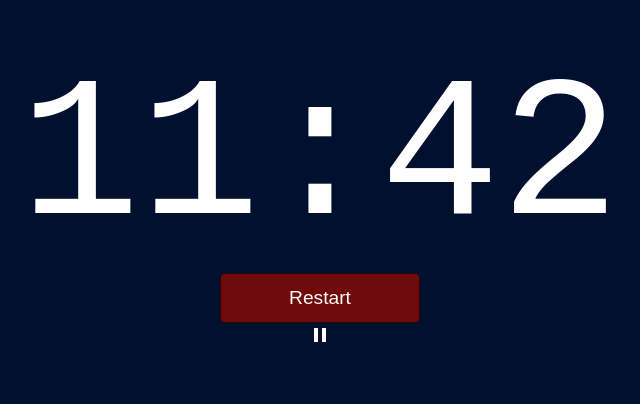
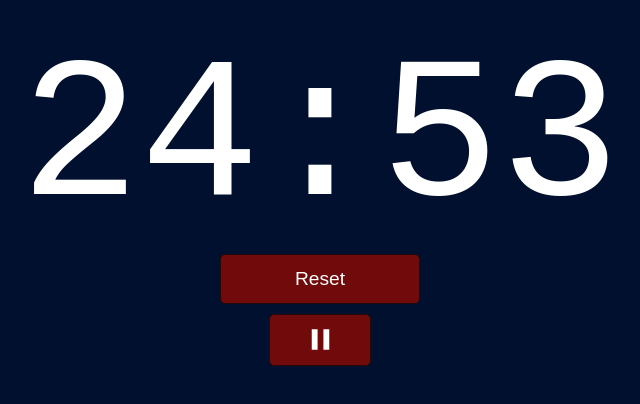
Before and after one commit to muhammed-ijlan/PomodoroApp, a React (Create React App) app: page / in a window 1280 px wide. Shown: the part 204-608 px from the top of the page, without its empty margins (320-960 px from the left). Built offline with nearby package versions, Linux system fonts and the light colour scheme.

Commit message:
added play pause button with functionality

```diff
--- a/src/App.css
+++ b/src/App.css
@@ -28,3 +28,26 @@
   border: 1px solid rgb(35, 9, 9);
   border-radius: 5px;
 }
+.icons {
+  margin-top: 10px;
+  display: flex;
+  align-items: center;
+  justify-content: center;
+  gap: 10px;
+}
+.icons div {
+  align-items: center;
+  justify-content: center;
+  font-size: large;
+  text-align: center;
+  display: flex;
+  width: 100px;
+
+  border: none;
+  background-color: rgb(113, 10, 10);
+  color: white;
+  height: 50px;
+  cursor: pointer;
+  border: 1px solid rgb(35, 9, 9);
+  border-radius: 5px;
+}
--- a/src/Pomodoro.js
+++ b/src/Pomodoro.js
@@ -1,14 +1,17 @@
 import React, { useEffect, useState } from 'react'
 import PauseOutlinedIcon from '@mui/icons-material/PauseOutlined';
+import PlayArrowRoundedIcon from '@mui/icons-material/PlayArrowRounded';
 
 function Pomodoro() {
     const [minute, setMinute] = useState(25)
     const [second, setSecond] = useState(0)
     const [message, setMessage] = useState(false)
+    const [paused, setPaused] = useState(false)
 
     useEffect(() => {
         let intarval = setInterval(() => {
             clearInterval(intarval);
+            if (!paused) {
 
                 if (second === 0) {
                     if (minute !== 0) {
@@ -25,13 +28,19 @@ function Pomodoro() {
                 } else {
                     setSecond(second - 1)
                 }
-        }, 10);
-    }, [minute, second, message])
+            } else {
+                return;
+            }
+        }, 1000);
+        return () => clearInterval(intarval)
+    }, [minute, second, message, paused])
 
     const restartHandler = () => {
         setMinute(25)
         setSecond(0)
     }
+
+
 
     return (
         <div className='pomodoro'>
@@ -40,9 +49,17 @@ function Pomodoro() {
             </div>
 
             <div className='timer'>{minute < 10 ? "0" + minute : minute}:{second < 10 ? "0" + second : second}</div>
-            <button className='restart-btn' onClick={restartHandler}>Restart</button>
-            <PauseOutlinedIcon />
+            <button className='restart-btn' onClick={restartHandler}>Reset</button>
 
+            <div className='icons'>
+                {
+                    paused ?
+                        <div onClick={() => setPaused(false)}> <PlayArrowRoundedIcon fontSize="large" /></div>
+                        :
+                        <div onClick={() => setPaused(true)}> <PauseOutlinedIcon fontSize="large" /></div>
+                }
+
+            </div>
         </div>
     )
 }
```
Lines whose indentation alone changed are shown as unchanged.
